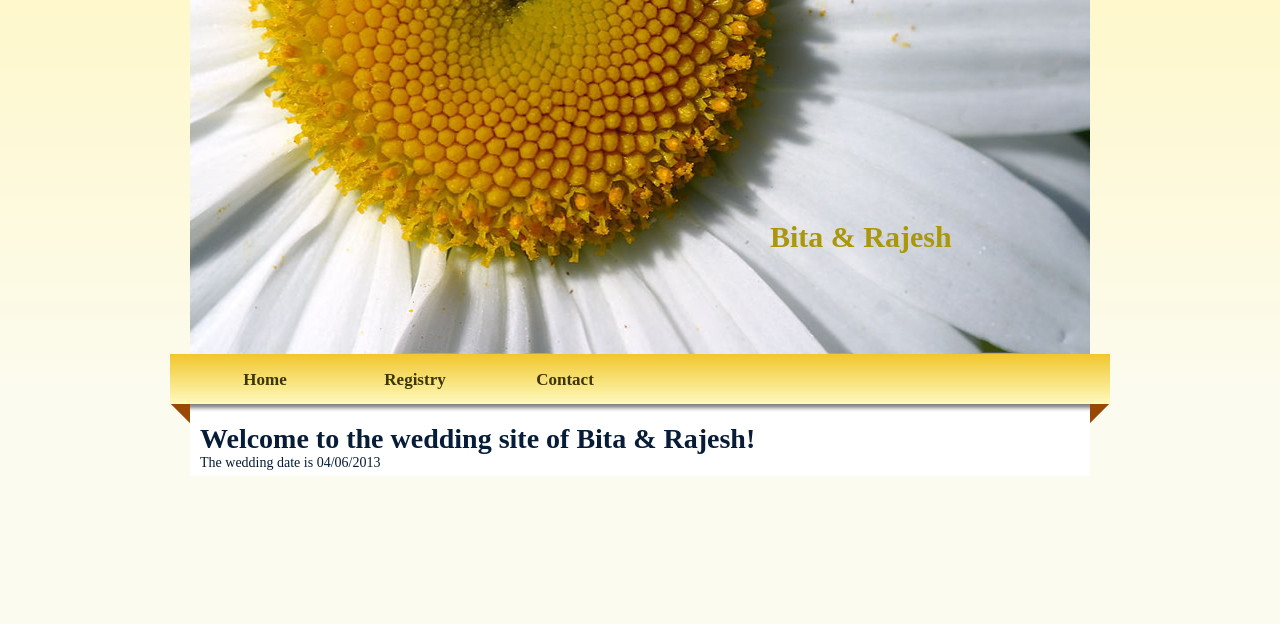
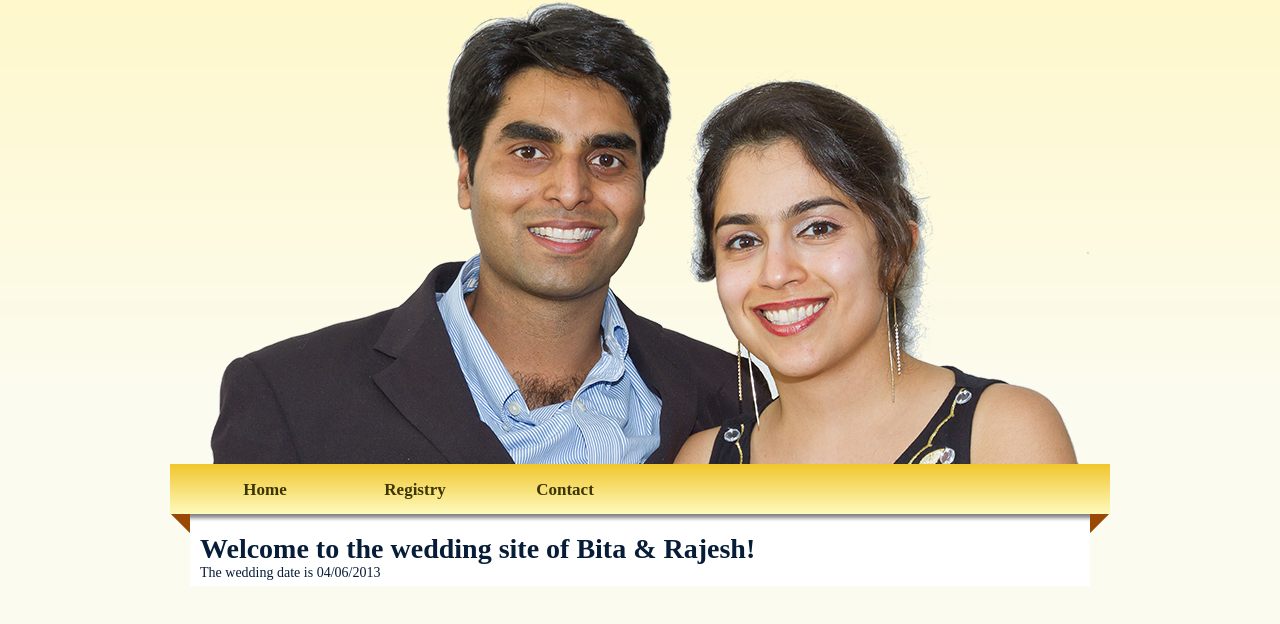
Before and after one commit to rajeshucsb/shadi, a plain HTML site: page index.html in a window 1280 px wide. Drawn offline with Linux system fonts and the light colour scheme.

Commit message:
adding our image

```diff
--- a/index.html
+++ b/index.html
@@ -9,7 +9,6 @@
 <body>
 <div id="container">
 		<div id="mainpic">
-        	<h1>Bita & Rajesh</h1>
         </div>
 
         <div id="menu">
--- a/style.css
+++ b/style.css
@@ -48,10 +48,10 @@ top:252px;
 
 #mainpic
 {
-background-image:url(images/main.jpg);
+background-image:url(images/main.png);
 background-repeat:no-repeat;
 width:900px;
-height:354px;
+height:464px;
 }
 
 
```
Also changed, not shown: contact.html (+0 -1 lines), registry.html (+0 -1 lines), images/main.jpg (deleted), images/main.png (added).
